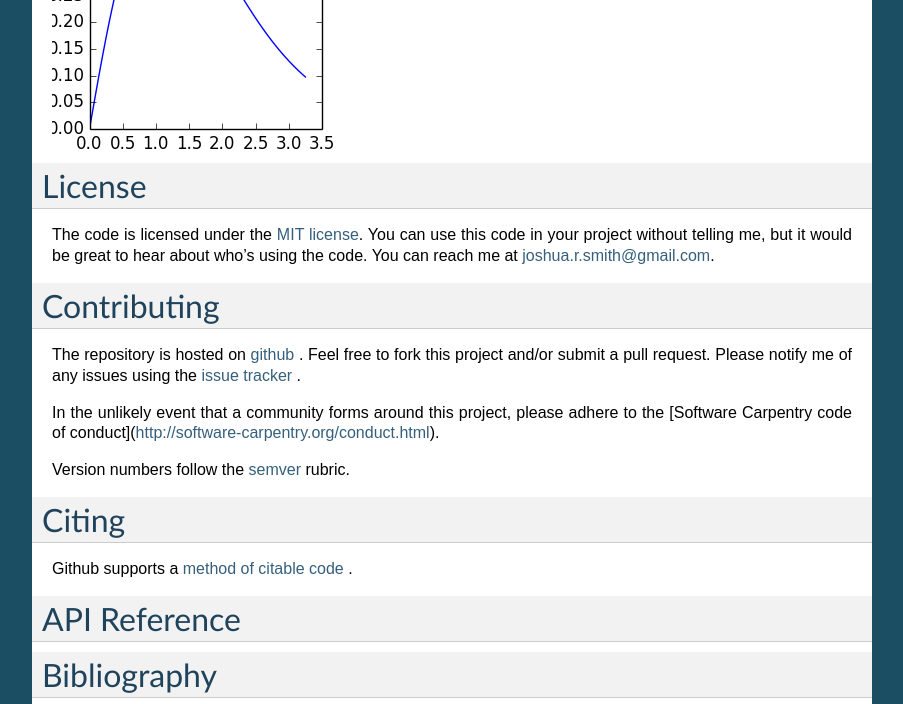
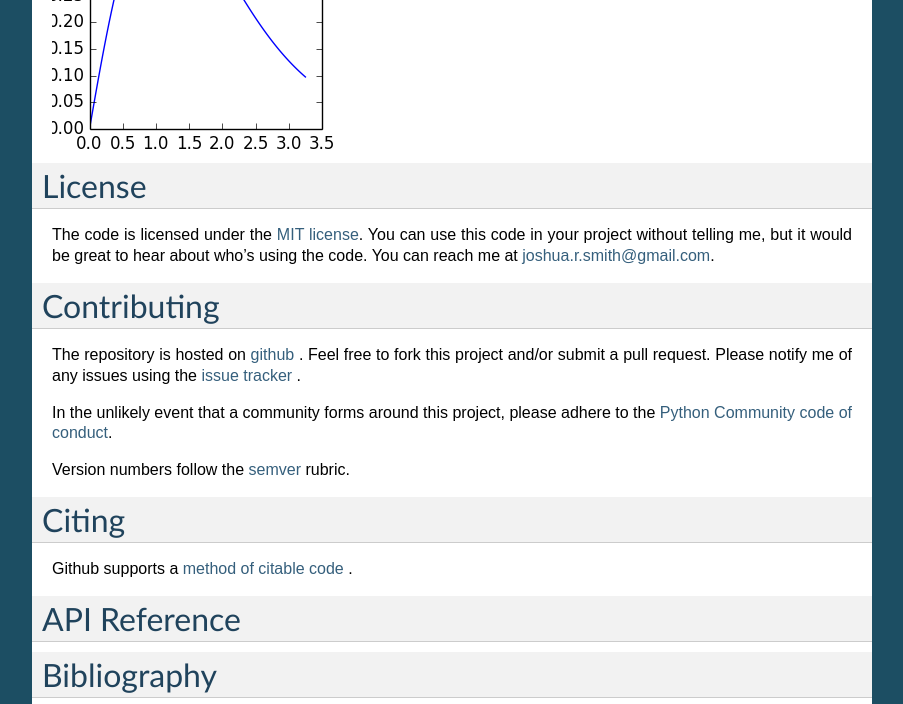
Before and after one commit to jrsmith3/ibei, a Sphinx documentation site: the page built from doc/index.rst, in a window 1280 px wide and 900 px high, scrolled down 2009 px, cut to the strip 0-704 px from the top of the window. Shown: the whole strip, without its empty margins (198-1101 px from the left). Built offline with Sphinx 7.4.7, drawn with Linux system fonts in a browser that asks for light colours; cross-references to code outside the pages are shown as plain code.

Commit message:
Change reference to python code of conduct

```diff
--- a/doc/index.rst
+++ b/doc/index.rst
@@ -97,7 +97,7 @@ Contributing
 ============
 The repository is hosted on `github <https://github.com/jrsmith3/ibei>`_ . Feel free to fork this project and/or submit a pull request. Please notify me of any issues using the `issue tracker <https://github.com/jrsmith3/ibei/issues>`_ .
 
-In the unlikely event that a community forms around this project, please adhere to the [Software Carpentry code of conduct](http://software-carpentry.org/conduct.html).
+In the unlikely event that a community forms around this project, please adhere to the `Python Community code of conduct <https://www.python.org/psf/codeofconduct/>`_.
 
 Version numbers follow the `semver <http://semver.org>`_ rubric.
 
```
